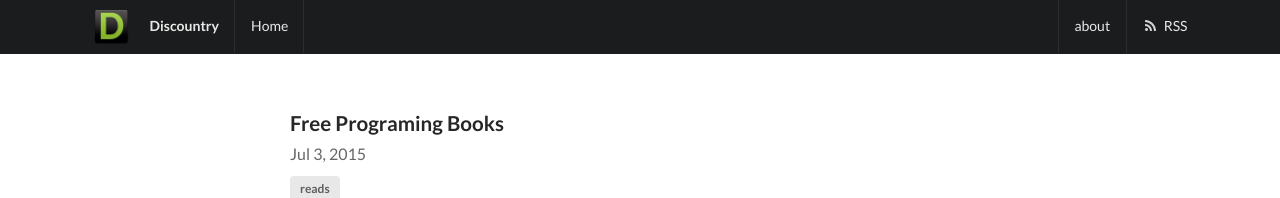
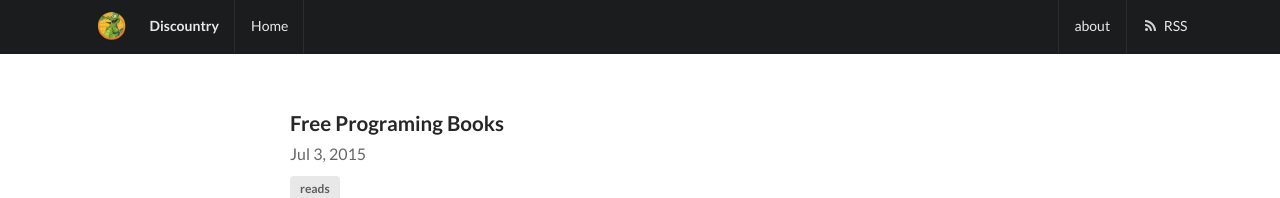
Before and after one commit to discountry/discountry.github.io, a Jekyll site: the page built from index.html, in a window 1280 px wide. Shown: the top 198 px of the page. Built offline with Jekyll 4.4.1, drawn with Linux system fonts in a browser that asks for light colours; nearby versions of some CDN libraries; the list of posts is cut into pages by our own code.

Commit message:
logo new

```diff
--- a/_config.yml
+++ b/_config.yml
@@ -1,5 +1,6 @@
 # Site settings
 title: Discountry
+logo: disney
 email: feibilanceon@gmail.com
 description: Discountry's DEV Blog
 baseurl: "" # the subpath of your site, e.g. /blog/
--- a/_includes/header.html
+++ b/_includes/header.html
@@ -1,7 +1,7 @@
 <div class="ui fixed inverted menu">
     <div class="ui container">
       <div href="#" class="header item">
-        <img class="logo" src="/images/logo.png">
+        <img class="logo" src="/images/{{ site.logo }}.png">
         {{ site.title }}
       </div>
       <a href="{{ site.baseurl }}/" class="item">Home</a>
```
Also changed, not shown: images/disney.png (added).
